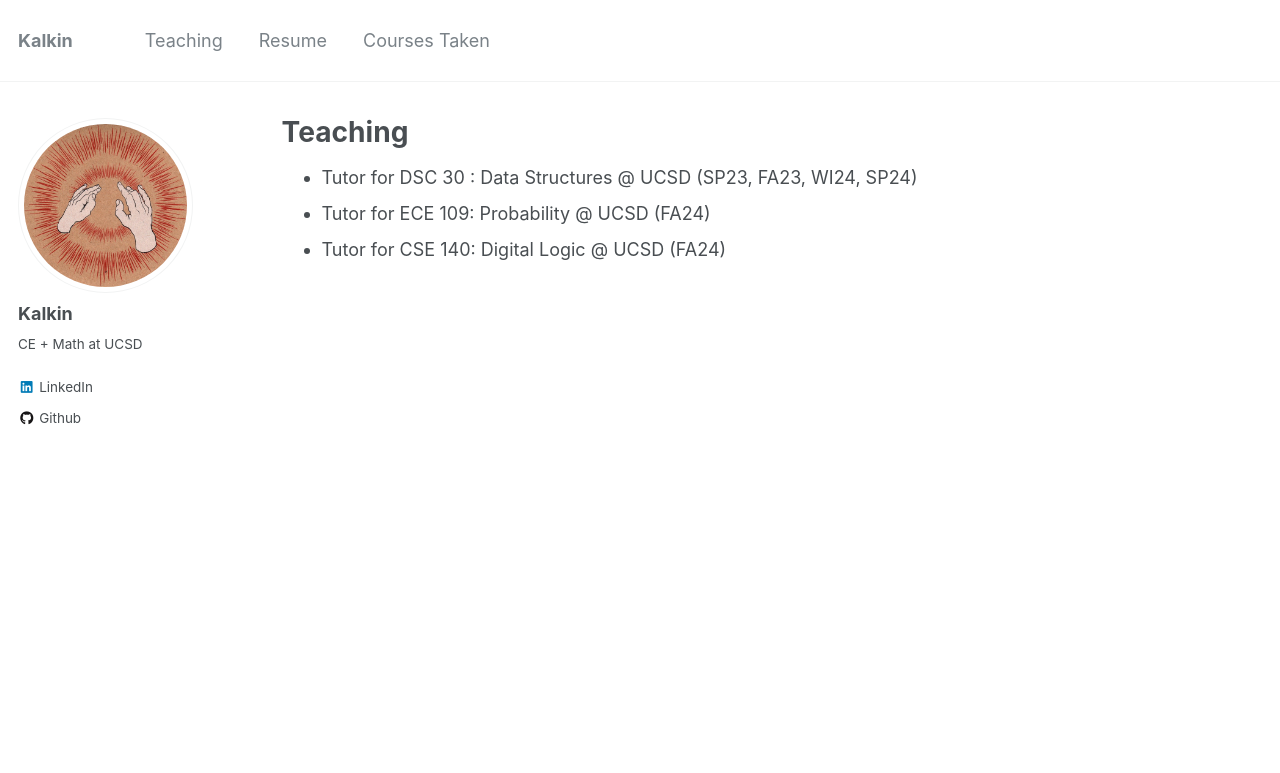
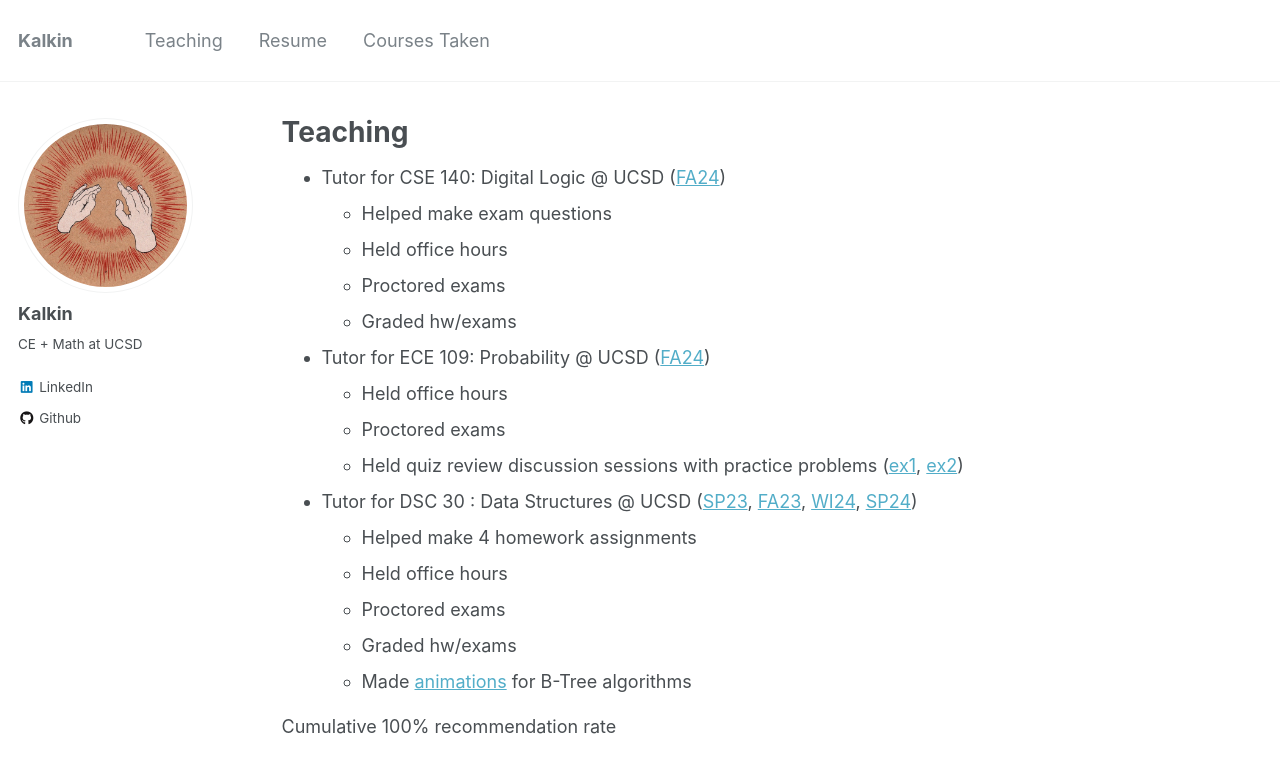
Before and after one commit to kalkulator413/kalkulator413.github.io, a Jekyll site: the page built from _pages/teaching.md, in a window 1280 px wide and 962 px high. Shown: the top 773 px of the window. Built offline with Jekyll 4.4.1, drawn with Linux system fonts in a browser that asks for light colours.

Commit message:
fa24 updates

```diff
--- a/_pages/teaching.md
+++ b/_pages/teaching.md
@@ -5,9 +5,25 @@ permalink: /teaching/
 author_profile: true
 ---
 
-- Tutor for DSC 30 : Data Structures @ UCSD (SP23, FA23, WI24, SP24)
-- Tutor for ECE 109: Probability @ UCSD (FA24)
-- Tutor for CSE 140: Digital Logic @ UCSD (FA24)
+- Tutor for CSE 140: Digital Logic @ UCSD ([FA24](/files/cse140fa24.pdf))
+  - Helped make exam questions
+  - Held office hours
+  - Proctored exams
+  - Graded hw/exams
+
+- Tutor for ECE 109: Probability @ UCSD ([FA24](/files/ece109fa24.pdf))
+  - Held office hours
+  - Proctored exams
+  - Held quiz review discussion sessions with practice problems ([ex1](/files/109-qr-1.pdf), [ex2](/files/109-qr-2.pdf))
+
+- Tutor for DSC 30 : Data Structures @ UCSD ([SP23](/files/dsc30sp23.pdf), [FA23](/files/dsc30fa23.pdf), [WI24](/files/dsc30wi24.pdf), [SP24](/files/dsc30sp24.pdf))
+  - Helped make 4 homework assignments
+  - Held office hours
+  - Proctored exams
+  - Graded hw/exams
+  - Made [animations](https://dsc30-btree.github.io/) for B-Tree algorithms
+
+Cumulative 100% recommendation rate
 
 <!-- {% include base_path %}
 
```
Also changed, not shown: _pages/about.md (+7 -1 lines), 7 other files.
